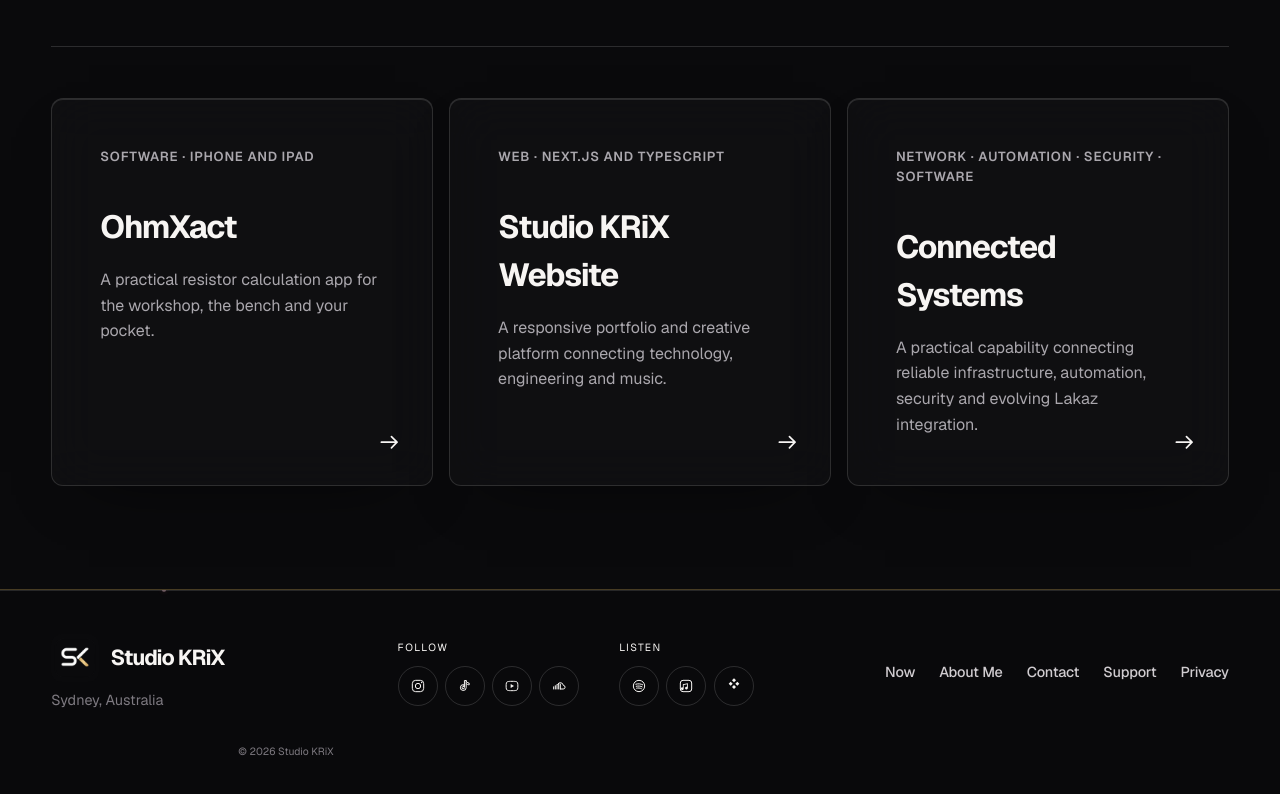
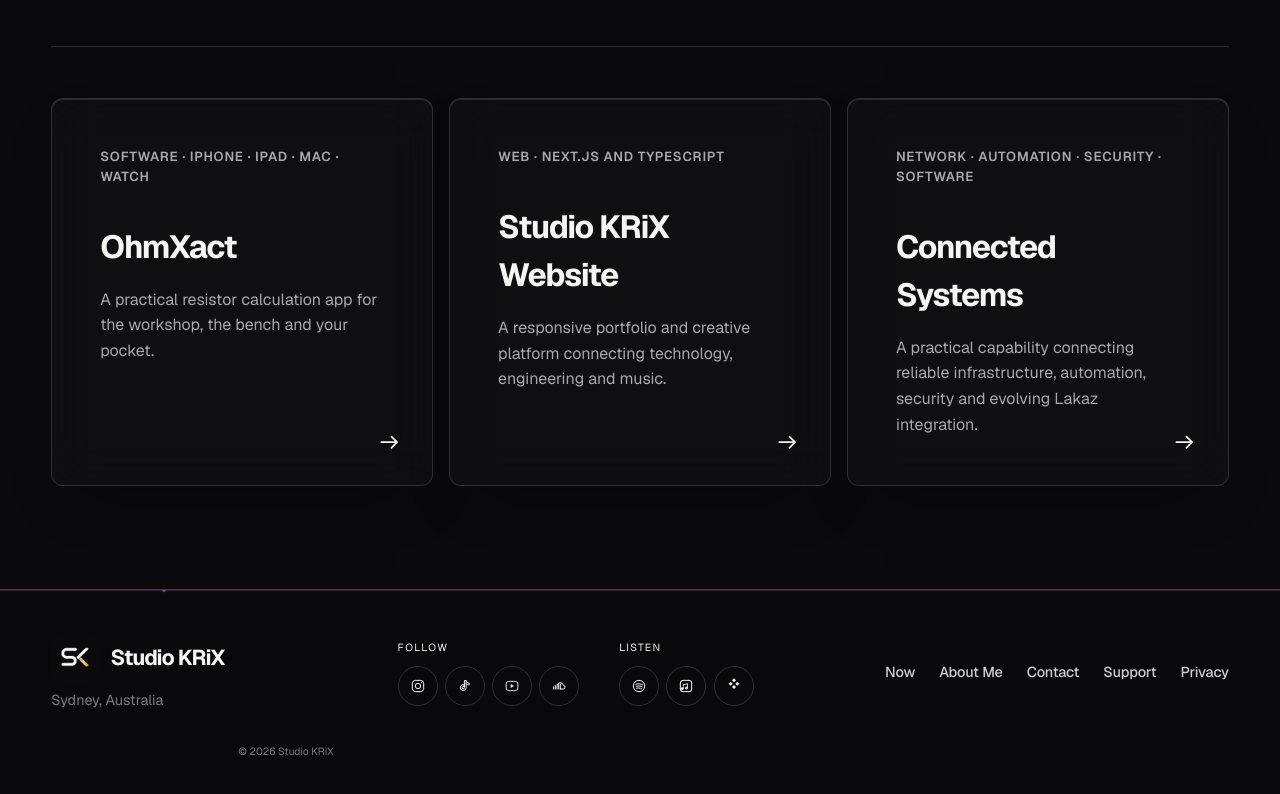
Before and after one commit to KRiX-17/Studio-KRiX-Website, a Next.js app: page /projects/monde-soniq in a window 1280 px wide. Shown: the part 8040-8834 px from the top of the page. Built offline with nearby package versions, Linux system fonts and the light colour scheme.

Commit message:
Update related OhmXact platforms

```diff
--- a/app/projects/monde-soniq/page.tsx
+++ b/app/projects/monde-soniq/page.tsx
@@ -487,7 +487,7 @@
           </div>
           <div className="monde-related__grid">
             <Link className="monde-related__project" href="/ohmxact">
-              <span>Software · iPhone and iPad</span>
+              <span>Software · iPhone · iPad · Mac · Watch</span>
               <h3>OhmXact</h3>
               <p>
                 A practical resistor calculation app for the workshop, the
```
